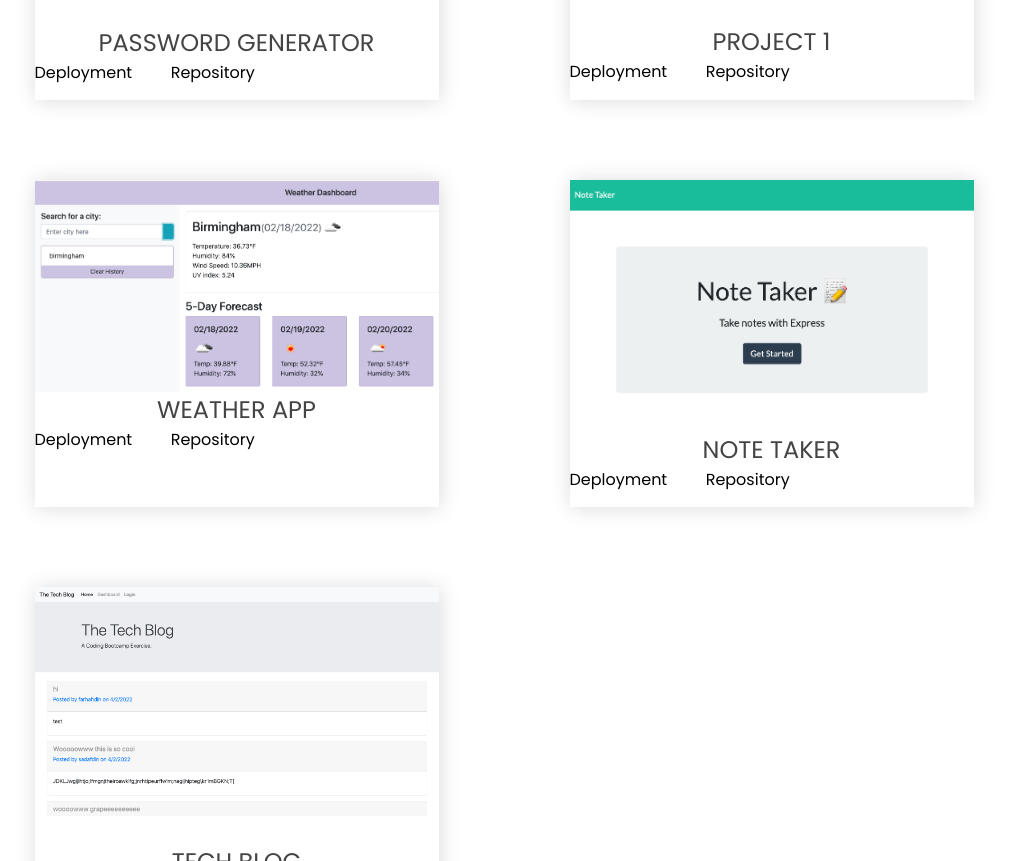
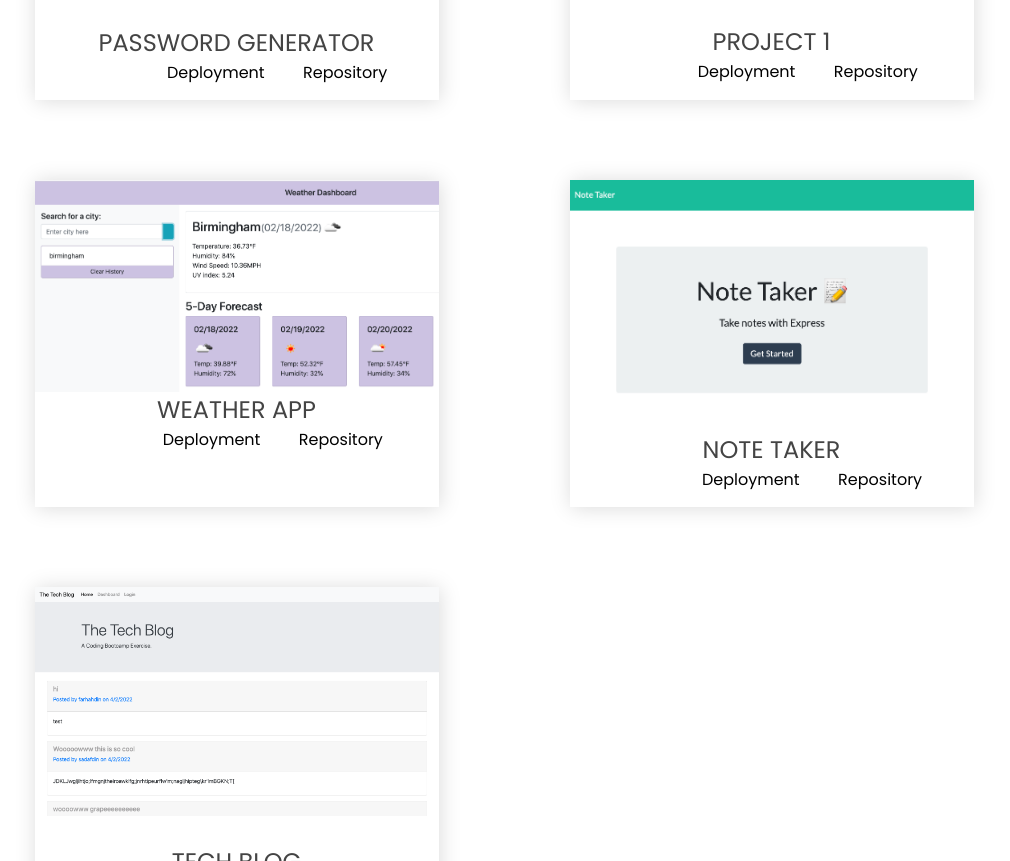
Before and after one commit to farhahdin1997/portfolio_version3, a plain HTML site: page work.html in a window 1280 px wide. Shown: the part 1116-1977 px from the top of the page, without its empty margins (136-1146 px from the left). Drawn offline with nearby package versions, Linux system fonts and the light colour scheme; a web font is replaced by a local one.

Commit message:
editing the wolink to make it go in the middle;

```diff
--- a/style.css
+++ b/style.css
@@ -102,6 +102,10 @@ a{
 .work-des p {
     text-align: justify;
     font-weight: 100;
+
+}
+.word-des a{
+    text-align: center;
 }
 
 .work-hero-img {
@@ -371,7 +375,7 @@ li span:hover:after {
 
 .menu-wrap .menu>div>div>ul>li>a {
     color: inherit;
-    text-decoration: none;
+
     transition: color 0.4s ease;
 }
 
@@ -510,7 +514,7 @@ li span:hover:after {
     }
 
     #hero-right {
-        display: none;
+
     }
 
     .hero-des {
@@ -536,6 +540,7 @@ li span:hover:after {
     .menu-wrap .toggler {
         z-index: 3;
     }
+
 }
 
 
--- a/work.html
+++ b/work.html
@@ -89,7 +89,7 @@
                         <img class="work-card-hero-img" src="./images/password.png">
                         <h1></h1>
                         <div id="work-text">PASSWORD GENERATOR</div>
-                        <a href="https://farhahdin1997.github.io/Password_Generator/"> <span style="text-align:center">Deployment </a>  &nbsp; &nbsp; &nbsp; &nbsp; <a href="https://github.com/farhahdin1997/Password_Generator">Repository</a>
+                        &nbsp; &nbsp; &nbsp; &nbsp; &nbsp; &nbsp; &nbsp; &nbsp;&nbsp; &nbsp; &nbsp; &nbsp; &nbsp; &nbsp; &nbsp; &nbsp;<a href="https://farhahdin1997.github.io/Password_Generator/"> <span style="text-align:center">Deployment </a>  &nbsp; &nbsp; &nbsp; &nbsp; <a href="https://github.com/farhahdin1997/Password_Generator">Repository</a>
                     </div>
                  </div>
 
@@ -98,7 +98,7 @@
                         <img class="work-card-hero-img" src="./images/foodpit.png">
                         <h1></h1>
                         <div id="work-text">PROJECT 1</div>
-                        <a href="https://farhahdin1997.github.io/foodPitVersion3/">Deployment </a>  &nbsp; &nbsp; &nbsp; &nbsp; <a href="https://github.com/farhahdin1997/foodPitVersion3">Repository</a>
+                        &nbsp; &nbsp; &nbsp; &nbsp; &nbsp; &nbsp; &nbsp; &nbsp;&nbsp; &nbsp; &nbsp; &nbsp; &nbsp; &nbsp; &nbsp; &nbsp;<a href="https://farhahdin1997.github.io/foodPitVersion3/">Deployment </a>  &nbsp; &nbsp; &nbsp; &nbsp; <a href="https://github.com/farhahdin1997/foodPitVersion3">Repository</a>
                     </div>
                 </div>
 
@@ -109,7 +109,7 @@
                     <div class="work-hero-card">
                         <img class="work-card-hero-img" src="./images/weather.png">
                         <div id="work-text">WEATHER APP</div>
-                        <a href="https://farhahdin1997.github.io/weatherApp/">Deployment </a>  &nbsp; &nbsp; &nbsp; &nbsp; <a href="https://github.com/farhahdin1997/weatherApp">Repository</a>
+                        &nbsp; &nbsp; &nbsp; &nbsp; &nbsp; &nbsp; &nbsp; &nbsp;&nbsp; &nbsp; &nbsp; &nbsp; &nbsp; &nbsp; &nbsp; &nbsp;<a href="https://farhahdin1997.github.io/weatherApp/">Deployment </a>  &nbsp; &nbsp; &nbsp; &nbsp; <a href="https://github.com/farhahdin1997/weatherApp">Repository</a>
                     </div>
 
                 </div>
@@ -119,7 +119,7 @@
                         <img class="work-card-hero-img" src="./images/notetake.png">
                         <h1></h1>
                         <div id="work-text">NOTE TAKER</div>
-                        <a href=" https://mysterious-retreat-83509.herokuapp.com/">Deployment </a>  &nbsp; &nbsp; &nbsp; &nbsp; <a href="https://github.com/farhahdin1997/note-taker-express">Repository</a>
+                        &nbsp; &nbsp; &nbsp; &nbsp; &nbsp; &nbsp; &nbsp; &nbsp;&nbsp; &nbsp; &nbsp; &nbsp; &nbsp; &nbsp; &nbsp; &nbsp; <a href=" https://mysterious-retreat-83509.herokuapp.com/">Deployment </a>  &nbsp; &nbsp; &nbsp; &nbsp; <a href="https://github.com/farhahdin1997/note-taker-express">Repository</a>
 
                     </div>
                 </div>
@@ -132,7 +132,7 @@
                         <img class="work-card-hero-img" src="./images/techblog.png">
                         <h1></h1>
                         <div id="work-text">TECH BLOG</div>
-                        <a href="https://powerful-temple-10801.herokuapp.com/">Deployment </a>  &nbsp; &nbsp; &nbsp; &nbsp; <a href="https://github.com/farhahdin1997/tech-blog-project">Repository</a>
+                        &nbsp; &nbsp; &nbsp; &nbsp; &nbsp; &nbsp; &nbsp; &nbsp;&nbsp; &nbsp; &nbsp; &nbsp; &nbsp; &nbsp; &nbsp; &nbsp;<a href="https://powerful-temple-10801.herokuapp.com/">Deployment </a>  &nbsp; &nbsp; &nbsp; &nbsp; <a href="https://github.com/farhahdin1997/tech-blog-project">Repository</a>
                     </div>
 
                 </div>
```
